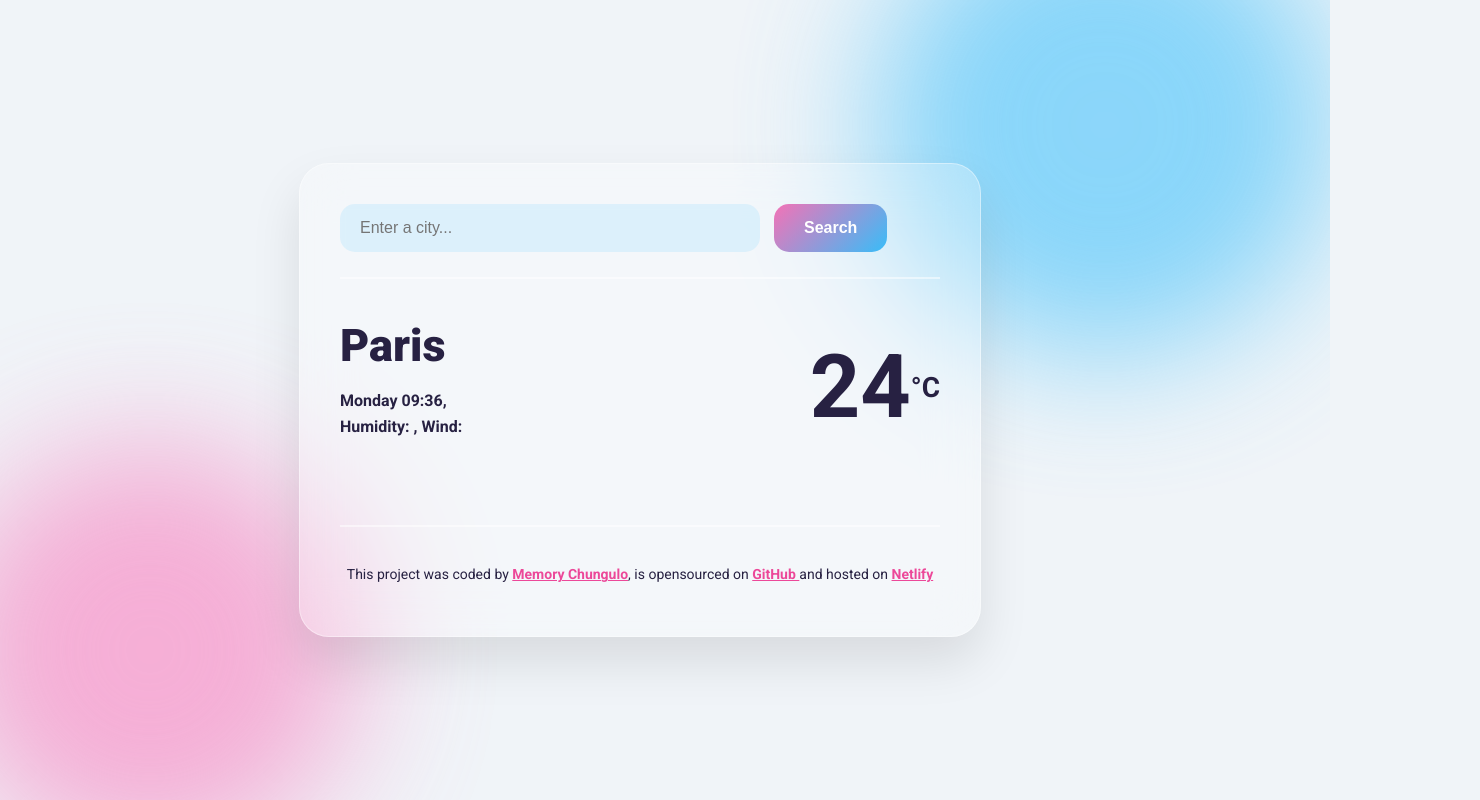
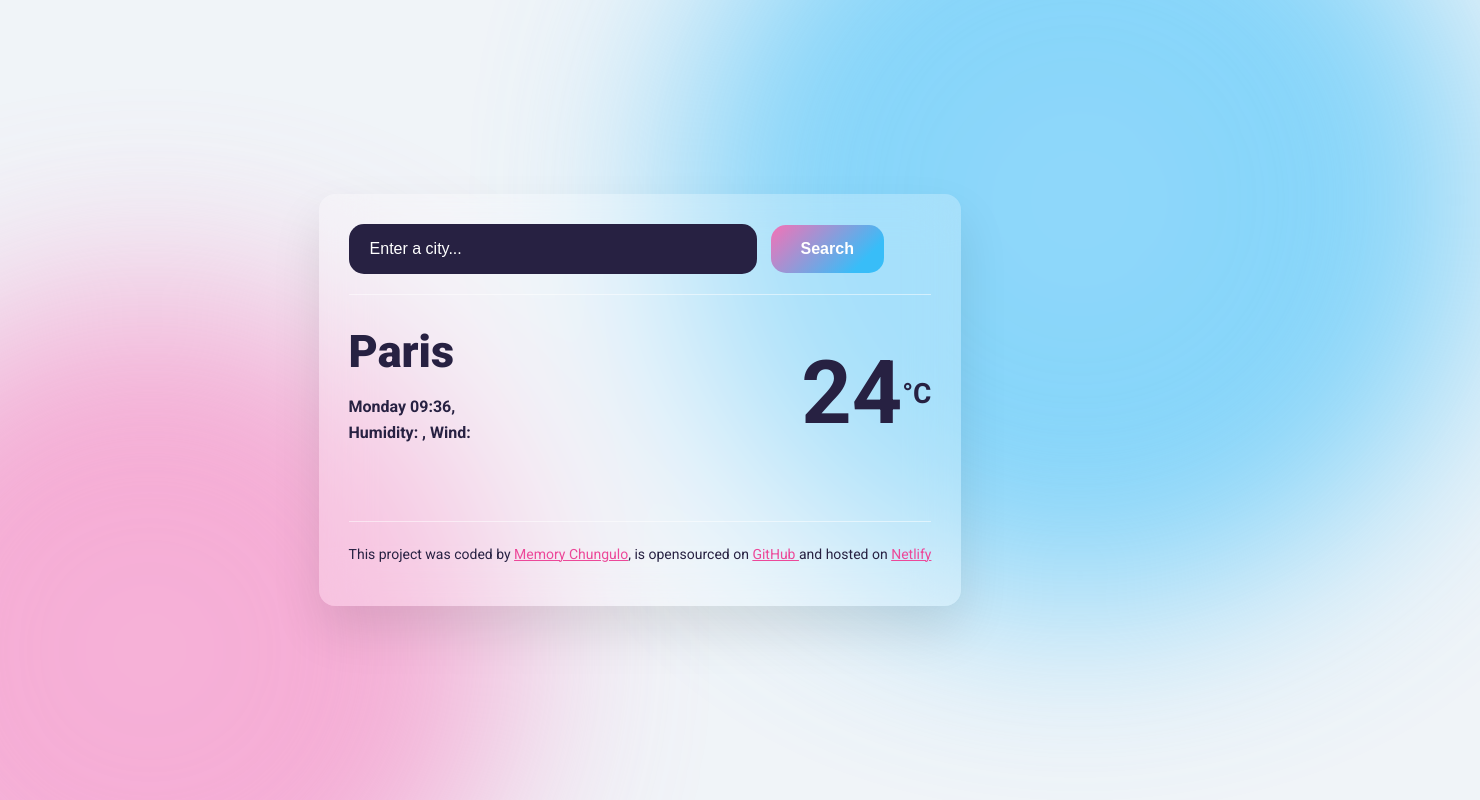
Before and after one commit to Memzy2/SheCodes-W8-Final-Project, a website built with Parcel: page index.html in a window 1280 px wide. Shown: the top 800 px of the page, 1480 px wide, since content can reach past the window. Built offline with nearby package versions, Linux system fonts and the light colour scheme.

Commit message:
Updated the CSS file

```diff
--- a/src/styles.css
+++ b/src/styles.css
@@ -21,19 +21,21 @@ body::before, body::after {
 }
 
 body::before {
-  width: 450px;
-  height: 450px;
+  width: 800px;
+  height: 800px;
   background: radial-gradient(circle, #7dd3fc, #38bdf8);
-  top: -100px;
-  right: -50px;
+  top: -200px;
+  right: -200px;
+  filter: blur(100px);
 }
 
 body::after {
-  width: 400px;
-  height: 400px;
+  width: 700px;
+  height: 700px;
   background: radial-gradient(circle, #f9a8d4, #f472b6);
-  bottom: -50px;
-  left: -50px;
+  bottom: -200px;
+  left: -200px;
+  filter: blur(100px);
 }
 
 .weather-app {
@@ -41,11 +43,9 @@ body::after {
   backdrop-filter: blur(25px);
   -webkit-backdrop-filter: blur(25px);
   max-width: 600px;
-  width: 100%;
-  margin: 20px;
-  padding: 40px;
-  border-radius: 30px;
-  border: 1px solid rgba(255, 255, 255, 0.4);
+  margin: 40px auto;
+  padding: 30px;
+  border-radius: 16px;
   box-shadow: 0 25px 50px rgba(0, 0, 0, 0.1);
   transition: transform 0.4s cubic-bezier(0.175, 0.885, 0.32, 1.275), box-shadow 0.4s ease;
   position: relative;
@@ -57,13 +57,13 @@ body::after {
 }
 
 header {
-  border-bottom: 2px solid rgba(255, 255, 255, 0.5);
-  padding-bottom: 25px;
+  border-bottom: 1px solid rgba(255, 255, 255, 0.5);
+  padding-bottom: 20px;
 }
 
 .search-input {
-  background-color: rgba(186, 230, 253, 0.4);
-  border: none; /* No initial border */
+  background-color:#272142;
+  border: 1px solid transparent; /* Hide border initially */
   color: #272142;
   font-size: 16px;
   padding: 15px 20px;
@@ -73,21 +73,16 @@ header {
   box-sizing: border-box;
 }
 
+.search-input:focus,
 .search-input:not(:placeholder-shown) {
-  background-color: rgba(244, 114, 182, 0.5);
-  border: 2px solid #ffffff;
-}
-
-.search-input:focus {
-  outline: none;
-  background-color: rgba(186, 230, 253, 0.6);
-  box-shadow: 0 0 15px rgba(255, 255, 255, 0.3);
+  border: 1px solid #272142; /* The border appears and stays */
+  background-color: rgba(186, 230, 253, 0.6); /* Slightly darker to show it's active */
 }
 
 .search-button {
   margin-left: 10px;
   font-size: 16px;
-  background: linear-gradient(135deg, #f472b6 0%, #38bdf8 100%);
+  background: linear-gradient(135deg, #f472b6 0%, #38bdf8 80%);
   color: white;
   border: none;
   padding: 15px 30px;
@@ -101,8 +96,12 @@ header {
   opacity: 0.9;
 }
 
+.search-input::placeholder {
+  color: white;
+}
+
 main {
-  padding: 40px 0;
+  padding: 30px 0;
 }
 
 .current-weather {
@@ -137,8 +136,8 @@ main {
 }
 
 .current-temperature-icon {
-  width: 88px;
-  height: 88px;
+  width: 80px;
+  height: 80px;
 }
 
 .current-temperature-unit {
@@ -165,8 +164,10 @@ main {
 }
 
 .weather-forecast-icon {
-  font-size: 38px;
-  text-align: center;
+  width: 80px;
+  height: 80px;
+  display: block;
+  margin: 0 auto;
 }
 
 .weather-forecast-temperatures {
@@ -188,16 +189,15 @@ main {
 }
 
 footer {
-  border-top: 2px solid rgba(255, 255, 255, 0.5);
+  border-top: 1px solid rgba(255, 255, 255, 0.5);
   text-align: center;
-  padding-top: 25px;
+  padding: 10px 0 0 0;
   font-size: 14px;
   color: #272142;
 }
 
 footer strong, footer a {
   color: #ec4899;
-  font-weight: bold;
   text-decoration: none;
   text-decoration: underline;
   text-underline-offset: 1px;
```
